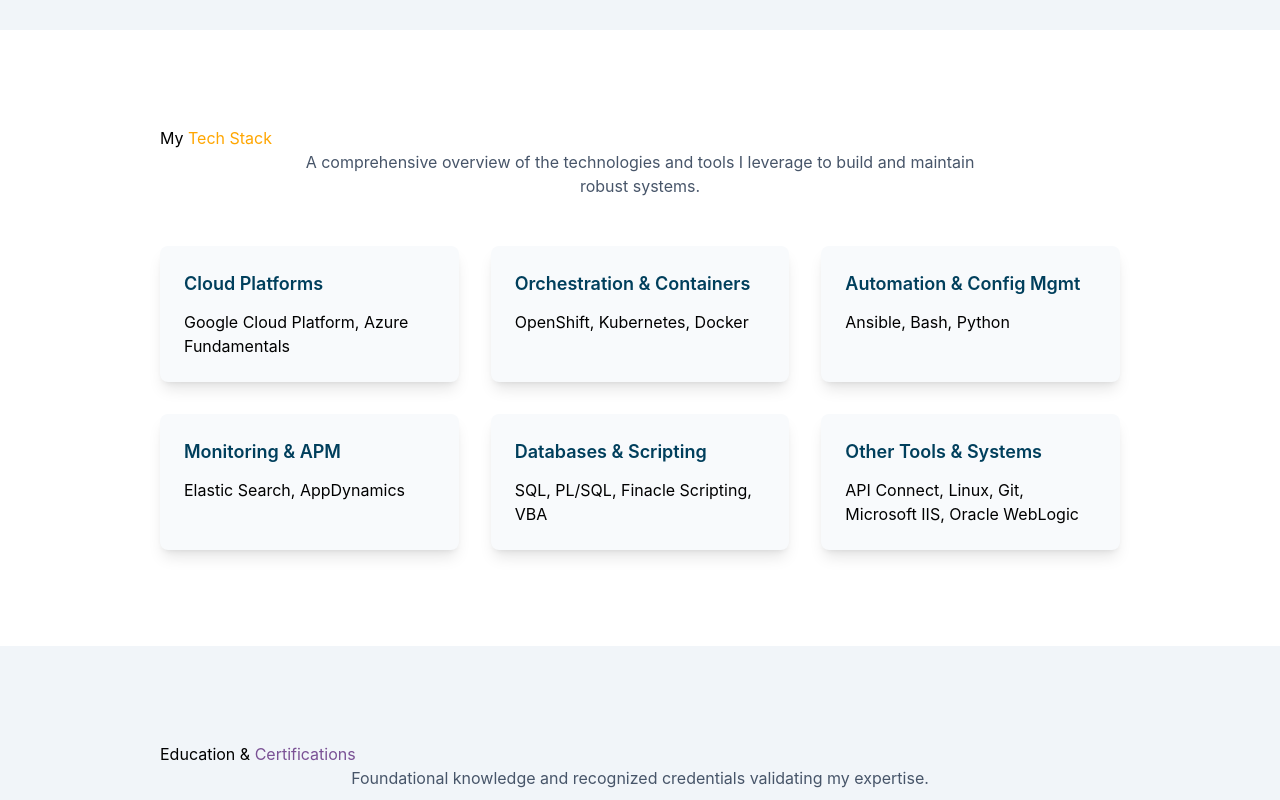
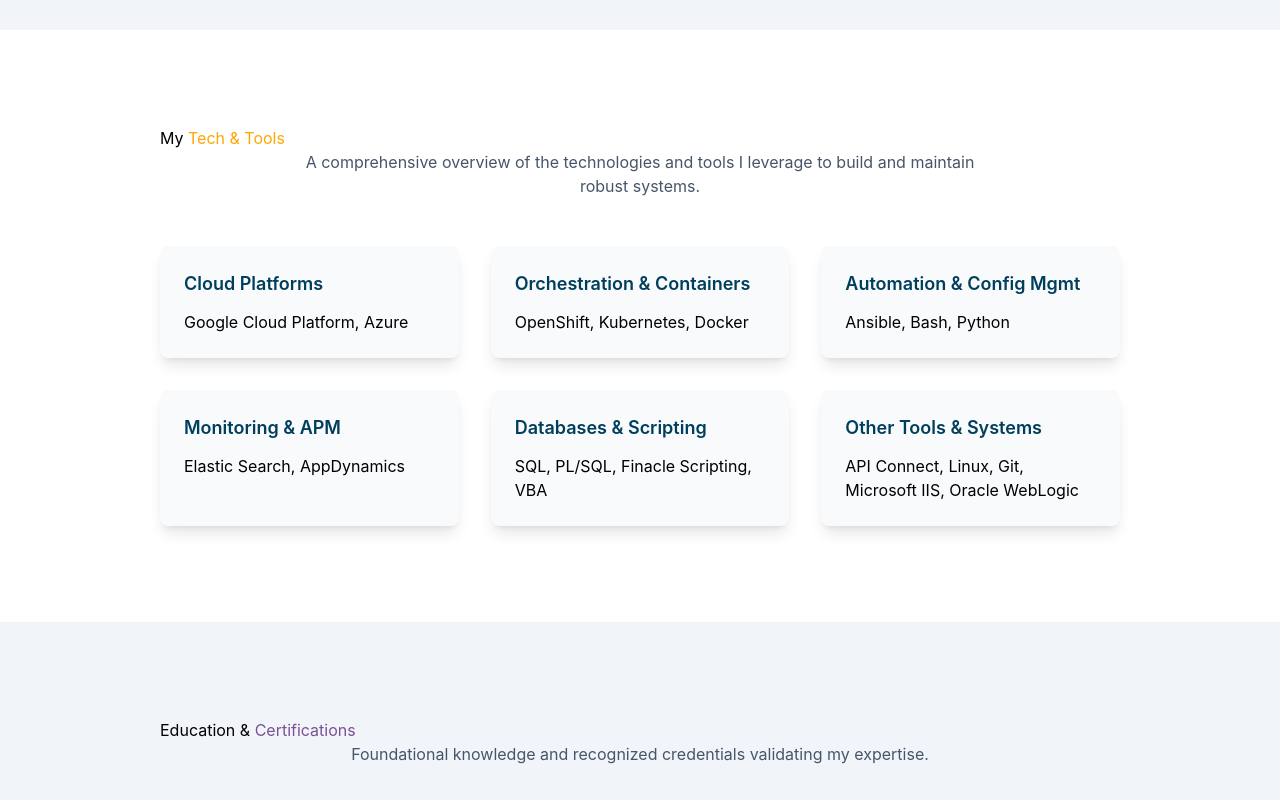
Before and after one commit to LastPatriot/opeyemidare-cv, a plain HTML site: page index.html in a window 1280 px wide. Shown: the part 2640-3440 px from the top of the page. Drawn offline with nearby package versions, Linux system fonts and the light colour scheme; a script that the page names is missing.

Commit message:
Update index.html

```diff
--- a/index.html
+++ b/index.html
@@ -357,7 +357,7 @@
         <section id="tech-stack" class="py-16 md:py-24 bg-white">
             <div class="max-w-5xl mx-auto px-6 lg:px-8">
                 <h2 class="section-heading">
-                    My <span class="accent-orange">Tech Stack</span>
+                    My <span class="accent-orange">Tech & Tools</span>
                 </h2>
                 <p class="text-center text-slate-600 mb-12 max-w-2xl mx-auto">
                     A comprehensive overview of the technologies and tools I
@@ -374,7 +374,7 @@
                         </h4>
                         <p>
                             <span class="skill-tag">Google Cloud Platform</span
-                            >, <span class="skill-tag">Azure Fundamentals</span>
+                            >, <span class="skill-tag">Azure</span>
                         </p>
                     </div>
                     <div
@@ -524,7 +524,7 @@
                     My Credly <span class="accent-orange">Badges</span>
                 </h2>
                 <p class="text-center text-slate-600 mb-12 max-w-2xl mx-auto">
-                    Showcasing my verified digital credentials earned through
+                    View my verified digital credentials earned through
                     professional development and certification exams.
                 </p>
                 <div
```
